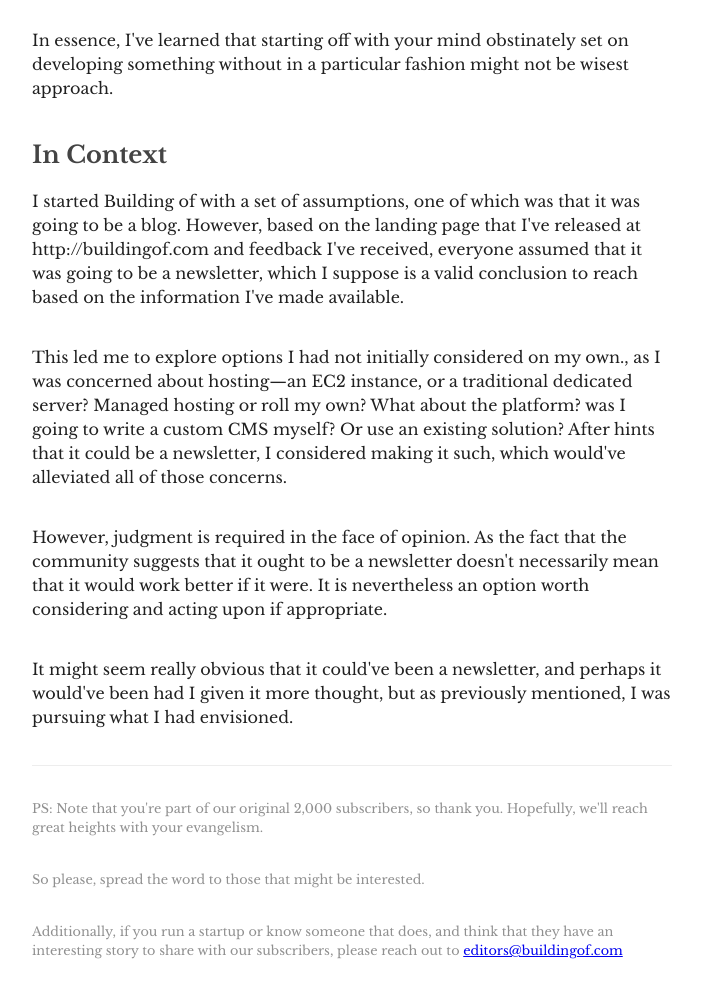
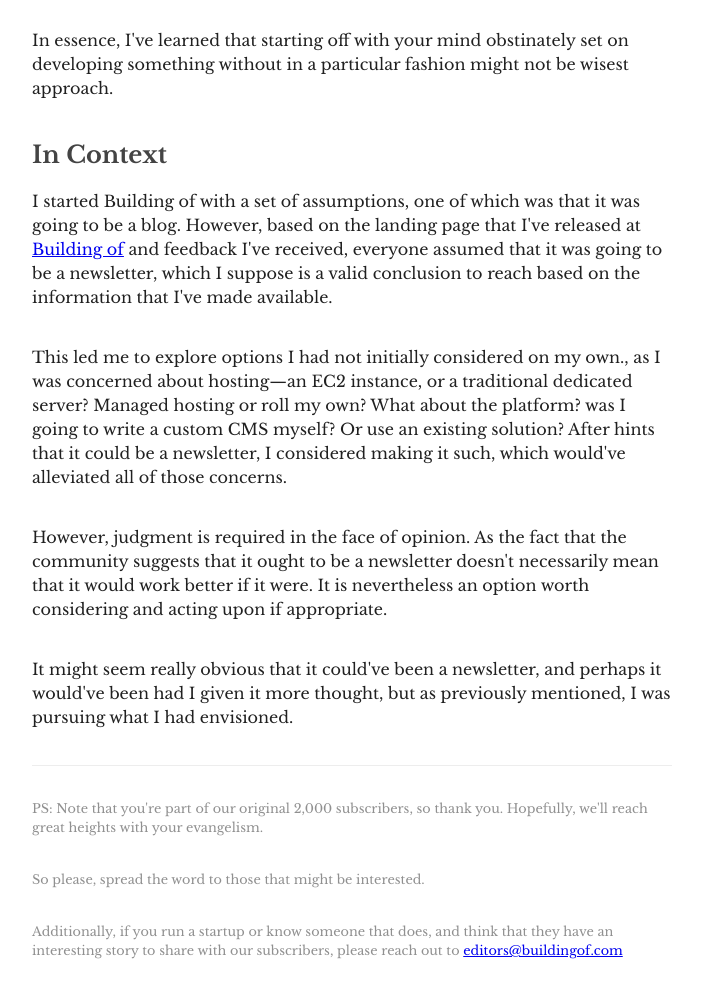
Before and after one commit to ziyadbasheer/buildingof, a plain HTML site: page introduction/welcome-to-buildingof.html in a window 1280 px wide. Shown: the part 756-1742 px from the top of the page, without its empty margins (288-991 px from the left). Drawn offline with nearby package versions, Linux system fonts and the light colour scheme.

Commit message:
added link and slight modification.

```diff
--- a/introduction/welcome-to-buildingof.html
+++ b/introduction/welcome-to-buildingof.html
@@ -37,7 +37,7 @@
 <p style="padding-top: 25px;">In essence, I've learned that starting off with your mind obstinately set on developing something without  in a particular fashion might not be wisest approach. </p>
 
 <h2>In Context</h2>
-<p>I started Building of with a set of assumptions, one of which was that it was going to be a blog. However, based on the landing page that I've released at http://buildingof.com and feedback I've received, everyone assumed that it was going to be a newsletter, which I suppose is a valid conclusion to reach based on the information I've made available. </p>
+<p>I started Building of with a set of assumptions, one of which was that it was going to be a blog. However, based on the landing page that I've released at <a href="http://buildingof.com">Building of</a> and feedback I've received, everyone assumed that it was going to be a newsletter, which I suppose is a valid conclusion to reach based on the information that I've made available. </p>
 
 <p>This led me to explore options I had not initially considered on my own., as I was concerned about hosting&mdash;an EC2 instance, or a traditional dedicated server? Managed hosting or roll my own? What about the platform? was I going to write a custom CMS myself? Or use an existing solution? After hints that it could be a newsletter, I considered making it such, which would've alleviated all of those concerns. </p>
 
```
